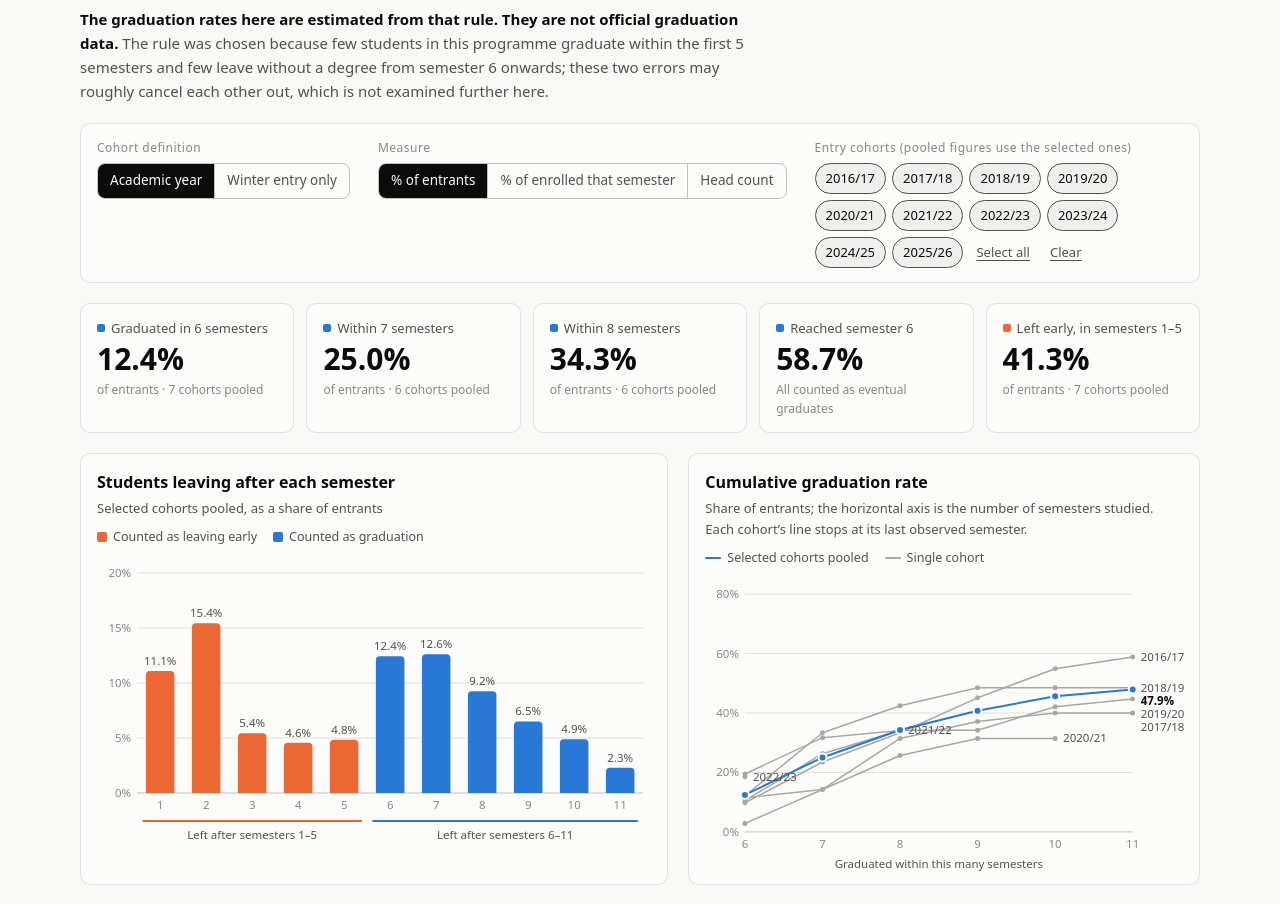
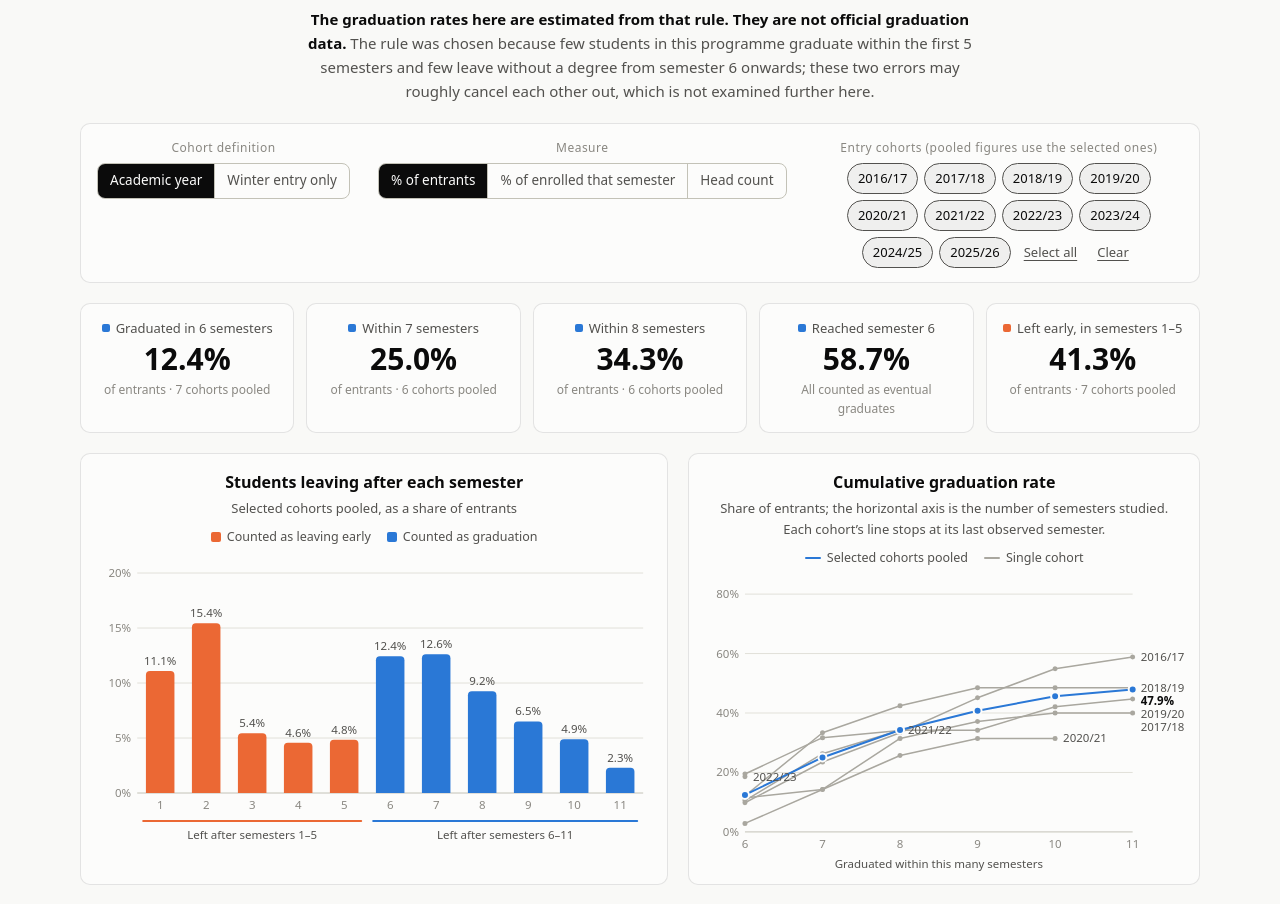
Before and after one commit to wooweeiao/cl-ba-graduation, a plain HTML site: page docs/index.html in a window 1280 px wide. Shown: the part 680-1584 px from the top of the page. Drawn offline with Linux system fonts and the light colour scheme.

Commit message:
Centre the page text
Co-Authored-By: Claude Fable 5.2 <noreply@anthropic.com>

```diff
--- a/docs/index.html
+++ b/docs/index.html
@@ -134,6 +134,15 @@ tr.pool th, tr.pool td.n { border-top: 1px solid var(--axis); border-radius: 0;
 .notes a { color: var(--ink); text-decoration: underline; text-underline-offset: 3px; }
 .notes a:focus-visible { outline: 2px solid var(--grad); outline-offset: 2px; }
 footer { font-size: 12.5px; color: var(--muted); }
+
+/* centred text; table numbers stay right-aligned and the method list stays left-aligned */
+.wrap { text-align: center; }
+header p, header .about { margin-left: auto; margin-right: auto; }
+.filters { justify-content: center; }
+.field { align-items: center; }
+.chips, .legend, .tnotes { justify-content: center; }
+.cardhead { flex-direction: column; align-items: center; }
+.notes ul { text-align: left; margin-left: auto; margin-right: auto; }
 
 @media (max-width: 860px) {
   .grid2 { grid-template-columns: minmax(0, 1fr); }
```
Also changed, not shown: site/index.html (+9 -0 lines).
